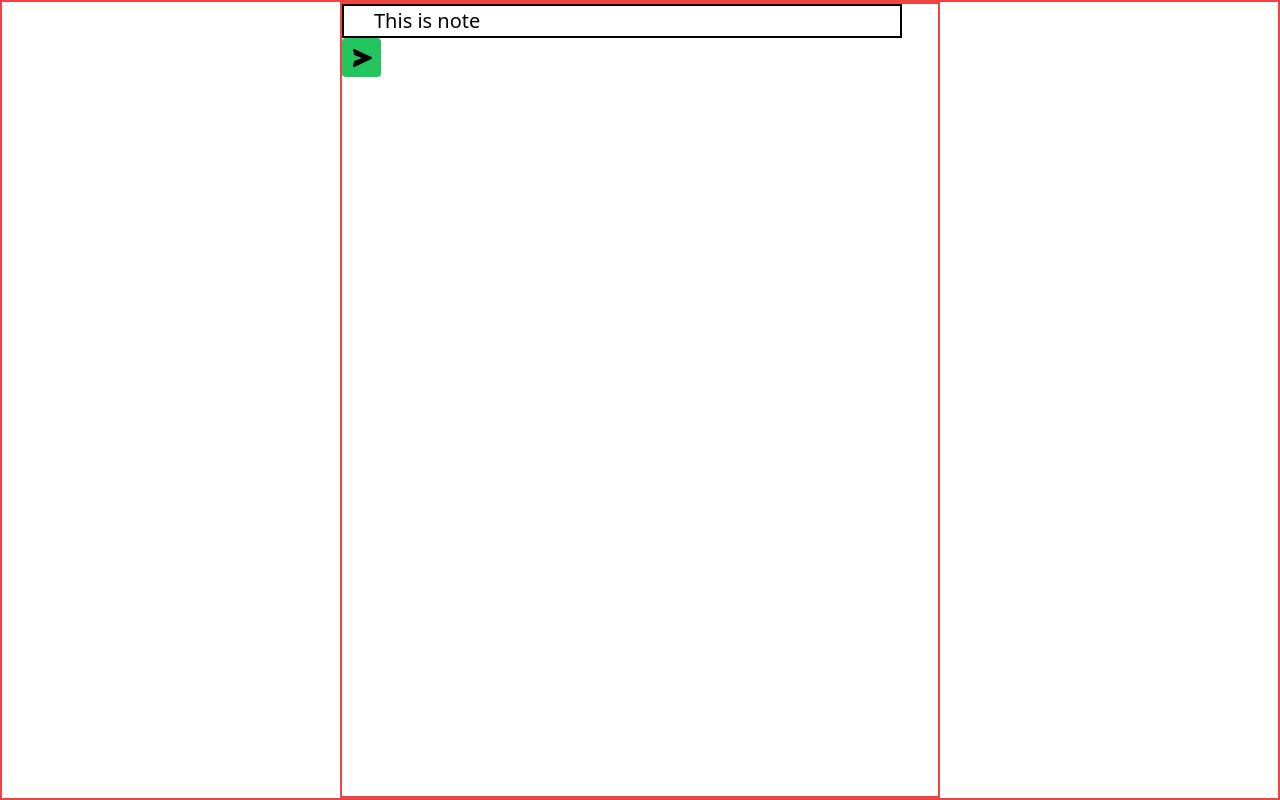
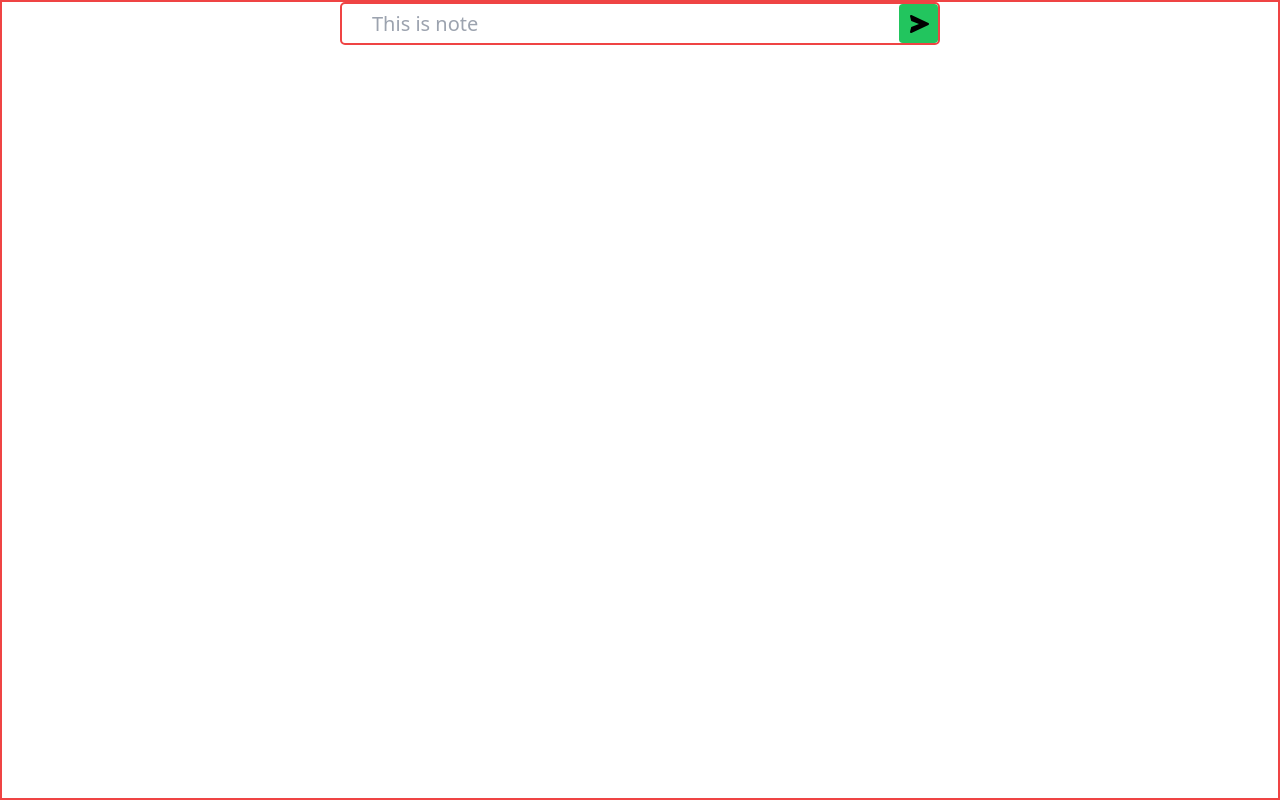
Before and after one commit to SouhailM07/react-toList, a React (Vite) app: page / in a window 1280 px wide. Built offline with nearby package versions, Linux system fonts and the light colour scheme.

Commit message:
Ignore those changes , it need a state managment to solve them

```diff
--- a/src/components/Container/Container.tsx
+++ b/src/components/Container/Container.tsx
@@ -1,11 +1,11 @@
 import "./container.css";
 // components
-import { Input } from "../../components";
-
+import { Input, TodoContainer } from "../../components";
 export default function Container() {
   return (
-    <div className="border-2 border-red-500 h-screen flex justify-center">
-      <Input />
+    <div className="border-2 border-red-500 h-screen flex flex-col items-center">
+      <Input></Input>
+      <TodoContainer notes={"s"} />
     </div>
   );
 }
--- a/src/components/Input/Input.tsx
+++ b/src/components/Input/Input.tsx
@@ -1,17 +1,33 @@
+import Note from "../Note/Note";
 import "./input.css";
+// hooks
+import { useState, useRef } from "react";
+let Input = () => {
+  let inputRef: any = useRef(null);
+  let [tasks, setTask]: any = useState([]);
 
-export default function Input() {
   return (
     <>
-      <div className="border-2 border-red-500 w-[60rem]">
+      <div id="container">
+        <div className="border-2 border-red-500 w-[60rem] flex justify-between rounded-lg">
           <input
+            ref={inputRef}
             type="text"
             id=""
-          value="This is note"
-          className="border-2 border-black text-[2rem] w-[94%]"
+            placeholder="This is note"
+            className="outline-none text-[2rem] w-[94%] rounded-lg"
             style={{ textIndent: "30px" }}
           />
-        <button className=" bg-green-500 p-3 rounded-md">
+          <button
+            onClick={() => {
+              if (inputRef.current.value.length > 0) {
+                setTask([...tasks, inputRef.current.value]);
+                inputRef.current.value = "";
+                console.log(tasks);
+              }
+            }}
+            className=" bg-green-500 p-3 rounded-md"
+          >
             <svg
               xmlns="http://www.w3.org/2000/svg"
               width="24"
@@ -23,6 +39,13 @@ export default function Input() {
             </svg>
           </button>
         </div>
+
+        {tasks.map((e, i) => {
+          return <Note key={i}>{e}</Note>;
+        })}
+      </div>
     </>
   );
-}
+};
+
+export default Input;
--- a/src/components/Note/Note.tsx
+++ b/src/components/Note/Note.tsx
@@ -1,4 +1,41 @@
 import "./note.css";
-export default function Note() {
-  return <>Note</>;
+// hooks
+import { useRef, useId } from "react";
+
+export default function Note(props) {
+  let taskRef: any = useRef(null);
+  let Id = useId();
+  return (
+    <div
+      id={Id}
+      ref={taskRef}
+      className=" bg-yellow-500 items-center rounded-md font-medium
+                 pl-10 flex justify-between h-[4rem] text-[1.5rem] capitalize pr-3 my-6"
+    >
+      {props.children}
+      {/* ======================================================================== */}
+      {/* onclick event */}
+      {/* ======================================================================== */}
+      <button
+        onClick={() => {
+          let thisTask = document.getElementById(
+            taskRef.current.id
+          ) as HTMLDivElement;
+          thisTask.remove();
+        }}
+        className="bg-yellow-500 h-full"
+      >
+        <svg
+          xmlns="http://www.w3.org/2000/svg"
+          width="40"
+          height="40"
+          viewBox="0 0 24 24"
+          style={{ fill: " red" }}
+        >
+          <path d="M9.172 16.242 12 13.414l2.828 2.828 1.414-1.414L13.414 12l2.828-2.828-1.414-1.414L12 10.586 9.172 7.758 7.758 9.172 10.586 12l-2.828 2.828z"></path>
+          <path d="M12 22c5.514 0 10-4.486 10-10S17.514 2 12 2 2 6.486 2 12s4.486 10 10 10zm0-18c4.411 0 8 3.589 8 8s-3.589 8-8 8-8-3.589-8-8 3.589-8 8-8z"></path>
+        </svg>
+      </button>
+    </div>
+  );
 }
--- a/src/components/TodoContainer/TodoContainer.tsx
+++ b/src/components/TodoContainer/TodoContainer.tsx
@@ -1,4 +1,6 @@
 import "./todocontainer.css";
-export default function TodoContainer() {
-  return <>TodoContainer</>;
+//
+import Note from "../Note/Note";
+export default function TodoContainer({ tasksMe }) {
+  return <></>;
 }
```
Lines whose indentation alone changed are shown as unchanged.
